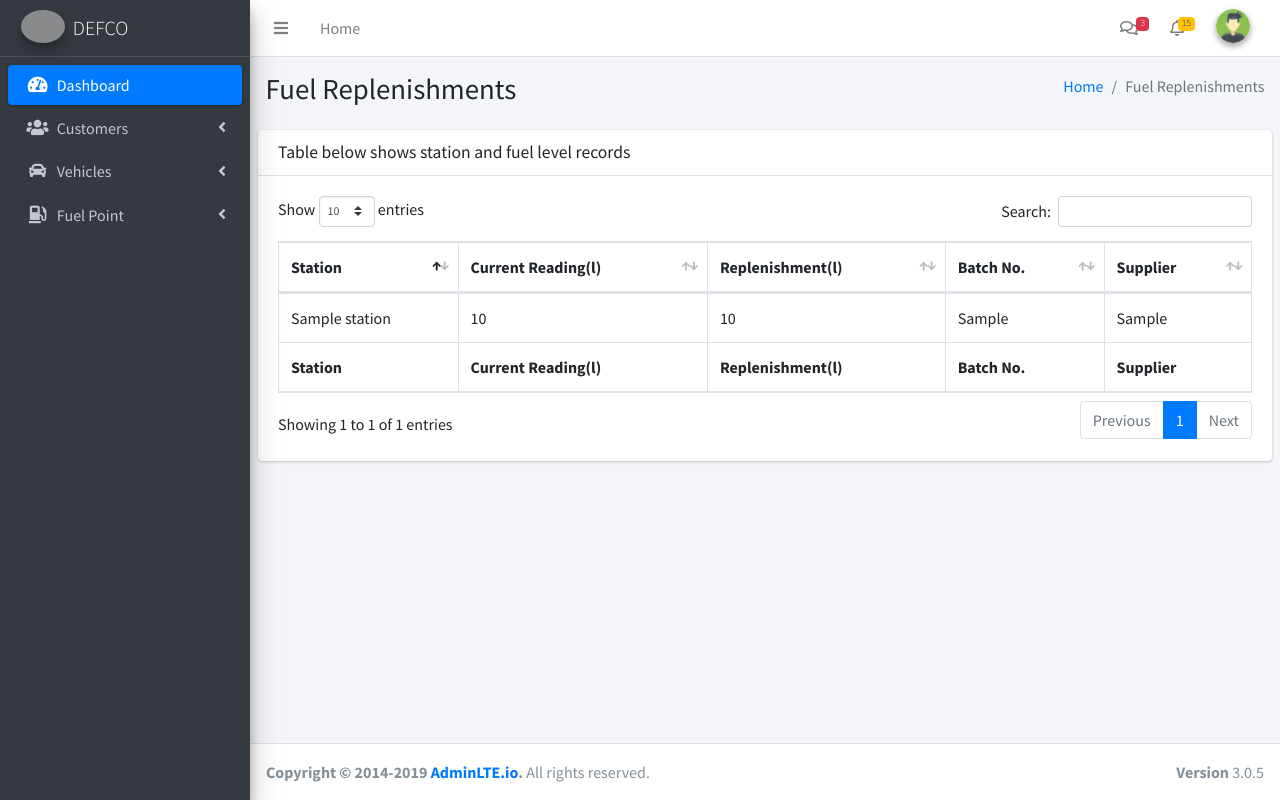
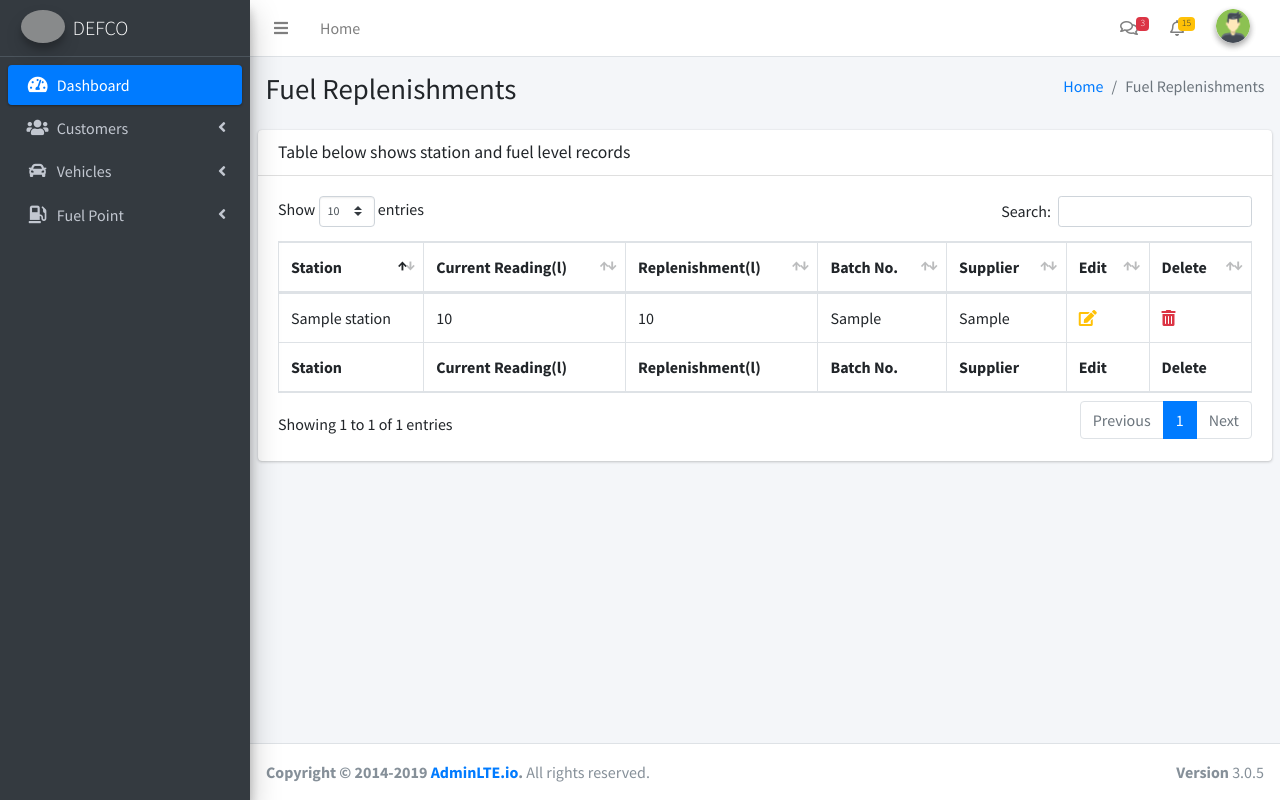
Before and after one commit to KenThumi/defco_fuelling, a Django app: page /replenishments/ in a window 1280 px wide. Run offline with Django 3.2, Linux system fonts and the light colour scheme; tables that the repository leaves empty hold one stand-in row (values such as "Sample post"); some libraries are stand-ins or nearby versions; grey boxes are pictures that could not be loaded.

Commit message:
edit station and replenish

```diff
--- a/defco/templates/addstation.html
+++ b/defco/templates/addstation.html
@@ -34,7 +34,7 @@
             {% endfor %}
             <div class="row">
               <div class="col-4 offset-8">
-                <button type="submit" class="btn btn-success  btn-sm  btn-block">Add</button>
+                <button type="submit" class="btn btn-success  btn-sm  btn-block">{{btn_lbl}}</button>
               </div>
               <!-- /.col -->
             </div>
--- a/defco/templates/replenish.html
+++ b/defco/templates/replenish.html
@@ -34,7 +34,7 @@
             {% endfor %}
             <div class="row">
               <div class="col-4 offset-8">
-                <button type="submit" class="btn btn-success  btn-sm  btn-block">Submit</button>
+                <button type="submit" class="btn btn-success  btn-sm  btn-block">{{btn_lbl}}</button>
               </div>
               <!-- /.col -->
             </div>
--- a/defco/templates/replenishments.html
+++ b/defco/templates/replenishments.html
@@ -44,6 +44,8 @@
                         <th>Replenishment(l)</th>
                         <th>Batch No.</th>
                         <th>Supplier</th>
+                        <th>Edit</th>
+                        <th>Delete</th>
                     </tr>
                     </thead>
                     <tbody>
@@ -54,6 +56,16 @@
                                 <td>{{replenish.replenished_amount}}</td>
                                 <td>{{replenish.batch_no}}</td>
                                 <td>{{replenish.supplier}}</td>
+                                <td>
+                                    <a href="{% url 'editreplenish' replenish.id %}" class="mr-2">
+                                        <i class="fas fa-edit text-warning"></i>
+                                    </a>
+                                </td>
+                                <td>
+                                    <a href="#" class="mr-2"   onclick="return confirm('Are you sure you want to delete this item?');">
+                                        <i class="fas fa-trash-alt text-danger"></i>
+                                    </a>
+                                </td>
                             </tr>
                         {%endfor%}
                     </tbody>
@@ -64,6 +76,8 @@
                             <th>Replenishment(l)</th>
                             <th>Batch No.</th>
                             <th>Supplier</th>
+                            <th>Edit</th>
+                            <th>Delete</th>
                         </tr>
                     </tfoot>
                 </table>
--- a/defco/urls.py
+++ b/defco/urls.py
@@ -29,4 +29,6 @@ urlpatterns = [
     path('replenishments/', views.replenishments, name='replenishments' ),
     path('stations/', views.stations, name='stations'),
     path('replenish/', views.replenish, name='replenish'),
+    path('editstation/<int:id>', views.editStation, name='editstation'),
+    path('editreplenish/<int:id>', views.editReplenish, name='editreplenish')
 ]
--- a/defco/views.py
+++ b/defco/views.py
@@ -194,8 +194,24 @@ def addStation(request):
 
             return redirect('stations')
 
-    return render(request, 'addstation.html', {'form':form})
+    return render(request, 'addstation.html', {'form':form, 'btn_lbl':'Add'})
 
+
+def editStation(request,id):
+    station = Station.objects.get(pk=id)
+
+    form = StationForm(instance=station)
+
+    if request.method == 'POST':
+        form = StationForm(request.POST, instance=station)
+
+        if form.is_valid():
+            form.save()
+
+            messages.success(request, 'Successful Station update.')
+            return redirect('stations')
+
+    return render(request, 'addstation.html', {'form':form,'btn_lbl':'Update'})
 
 
 def replenishments(request):
@@ -222,4 +238,20 @@ def replenish(request):
             messages.success(request, 'Successful resuply recorded.')
             return redirect('replenishments')
 
-    return render(request, 'replenish.html', {'form':form})
+    return render(request, 'replenish.html', {'form':form, 'btn_lbl':'Add'})
+
+
+
+def editReplenish(request,id):
+    replenish = FuelReplenish.objects.get(pk=id)
+    form = ReplenishForm(instance=replenish)
+
+    if request.method == 'POST':
+        form = ReplenishForm(request.POST, instance=replenish)
+
+        if form.is_valid():
+            form.save()
+            messages.success(request, 'Successful edit.')
+            return redirect('replenishments')
+
+    return render(request, 'replenish.html', {'form':form, 'btn_lbl':'Update'})
```
Also changed, not shown: defco/templates/stations.html (+11 -0 lines).
